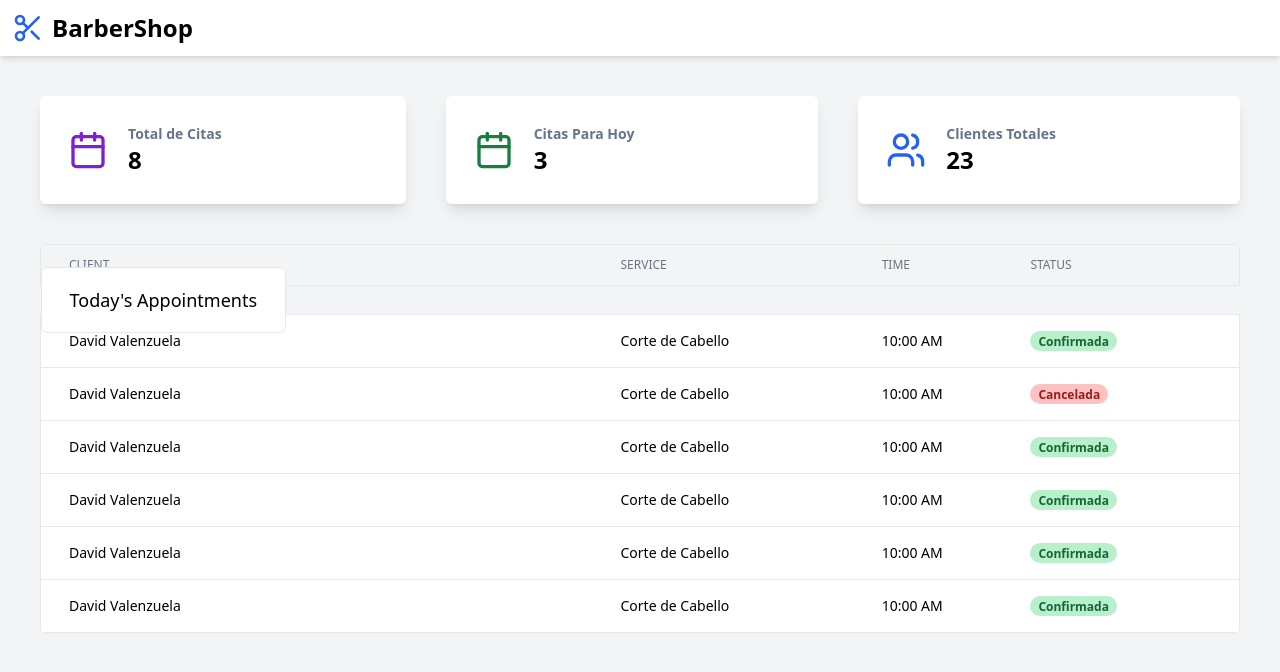
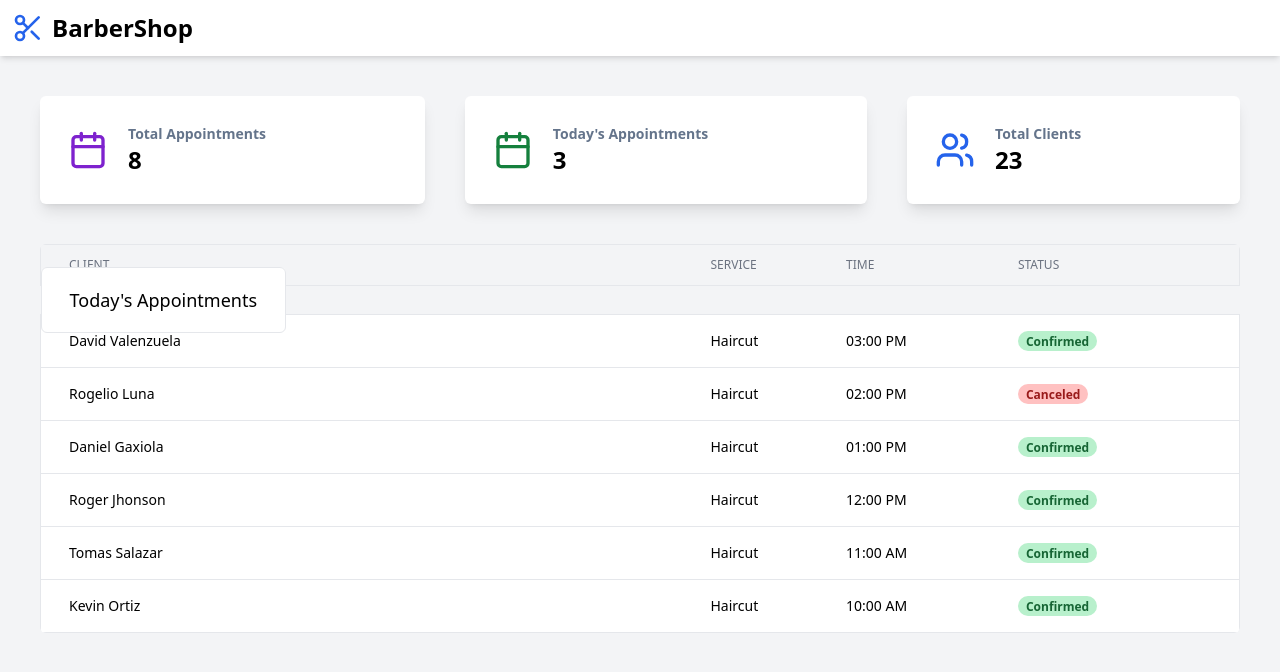
Before and after one commit to davidvchang/BarberShop, a Vue app in the folder frontend/: page / in a window 1280 px wide. Shown: the top 672 px of the page. Built offline with nearby package versions, Linux system fonts and the light colour scheme.

Commit message:
Se actualizó los textos a ingles

```diff
--- a/frontend/src/components/TableTodayAppointments.vue
+++ b/frontend/src/components/TableTodayAppointments.vue
@@ -14,61 +14,61 @@
             <tbody class="bg-white w-full">
                 <tr class="border">
                     <td class="py-4 pl-7 text-sm">David Valenzuela</td>
-                    <td class="py-4 text-sm">Corte de Cabello</td>
-                    <td class="py-4 text-sm">10:00 AM</td>
+                    <td class="py-4 text-sm">Haircut</td>
+                    <td class="py-4 text-sm">03:00 PM</td>
                     <td class="py-4 text-sm">
                         <div class="py-0 px-2 bg-[#b8f0cc] w-min rounded-2xl">
-                            <span class="text-xs text-green-800 font-semibold">Confirmada</span>
+                            <span class="text-xs text-green-800 font-semibold">Confirmed</span>
                         </div>
                     </td>
                 </tr>
                 <tr class="border">
-                    <td class="py-4 pl-7 text-sm">David Valenzuela</td>
-                    <td class="py-4 text-sm">Corte de Cabello</td>
-                    <td class="py-4 text-sm">10:00 AM</td>
+                    <td class="py-4 pl-7 text-sm">Rogelio Luna</td>
+                    <td class="py-4 text-sm">Haircut</td>
+                    <td class="py-4 text-sm">02:00 PM</td>
                     <td class="py-4 text-sm">
                         <div class="py-0 px-2 bg-[#ffc1c1] w-min rounded-2xl">
-                            <span class="text-xs text-red-800 font-semibold">Cancelada</span>
+                            <span class="text-xs text-red-800 font-semibold">Canceled</span>
                         </div>
                     </td>
                 </tr>
                 <tr class="border">
-                    <td class="py-4 pl-7 text-sm">David Valenzuela</td>
-                    <td class="py-4 text-sm">Corte de Cabello</td>
-                    <td class="py-4 text-sm">10:00 AM</td>
+                    <td class="py-4 pl-7 text-sm">Daniel Gaxiola</td>
+                    <td class="py-4 text-sm">Haircut</td>
+                    <td class="py-4 text-sm">01:00 PM</td>
                     <td class="py-4 text-sm">
                         <div class="py-0 px-2 bg-[#b8f0cc] w-min rounded-2xl">
-                            <span class="text-xs text-green-800 font-semibold">Confirmada</span>
+                            <span class="text-xs text-green-800 font-semibold">Confirmed</span>
                         </div>
                     </td>
                 </tr>
                 <tr class="border">
-                    <td class="py-4 pl-7 text-sm">David Valenzuela</td>
-                    <td class="py-4 text-sm">Corte de Cabello</td>
-                    <td class="py-4 text-sm">10:00 AM</td>
+                    <td class="py-4 pl-7 text-sm">Roger Jhonson</td>
+                    <td class="py-4 text-sm">Haircut</td>
+                    <td class="py-4 text-sm">12:00 PM</td>
                     <td class="py-4 text-sm">
                         <div class="py-0 px-2 bg-[#b8f0cc] w-min rounded-2xl">
-                            <span class="text-xs text-green-800 font-semibold">Confirmada</span>
+                            <span class="text-xs text-green-800 font-semibold">Confirmed</span>
                         </div>
                     </td>
                 </tr>
                 <tr class="border">
-                    <td class="py-4 pl-7 text-sm">David Valenzuela</td>
-                    <td class="py-4 text-sm">Corte de Cabello</td>
-                    <td class="py-4 text-sm">10:00 AM</td>
+                    <td class="py-4 pl-7 text-sm">Tomas Salazar</td>
+                    <td class="py-4 text-sm">Haircut</td>
+                    <td class="py-4 text-sm">11:00 AM</td>
                     <td class="py-4 text-sm">
                         <div class="py-0 px-2 bg-[#b8f0cc] w-min rounded-2xl">
-                            <span class="text-xs text-green-800 font-semibold">Confirmada</span>
+                            <span class="text-xs text-green-800 font-semibold">Confirmed</span>
                         </div>
                     </td>
                 </tr>
                 <tr class="border">
-                    <td class="py-4 pl-7 text-sm">David Valenzuela</td>
-                    <td class="py-4 text-sm">Corte de Cabello</td>
+                    <td class="py-4 pl-7 text-sm">Kevin Ortiz</td>
+                    <td class="py-4 text-sm">Haircut</td>
                     <td class="py-4 text-sm">10:00 AM</td>
                     <td class="py-4 text-sm">
                         <div class="py-0 px-2 bg-[#b8f0cc] w-min rounded-2xl">
-                            <span class="text-xs text-green-800 font-semibold">Confirmada</span>
+                            <span class="text-xs text-green-800 font-semibold">Confirmed</span>
                         </div>
                     </td>
                 </tr>
--- a/frontend/src/views/AdminPage.vue
+++ b/frontend/src/views/AdminPage.vue
@@ -18,9 +18,9 @@
     <div class="px-10 flex flex-col gap-10">
 
       <div class="flex w-full justify-between gap-10">
-        <CountStatisticsContainer title="Total de Citas" :number="8" :icon="Calendar" color="text-purple-700"/>
-        <CountStatisticsContainer title="Citas Para Hoy" :number="3" :icon="Calendar" color="text-green-700"/>
-        <CountStatisticsContainer title="Clientes Totales" :number="23" :icon="Users" color="text-blue-600"/>
+        <CountStatisticsContainer title="Total Appointments" :number="8" :icon="Calendar" color="text-purple-700"/>
+        <CountStatisticsContainer title="Today's Appointments" :number="3" :icon="Calendar" color="text-green-700"/>
+        <CountStatisticsContainer title="Total Clients" :number="23" :icon="Users" color="text-blue-600"/>
       </div>
 
       <TableTodayAppointments/>
```
